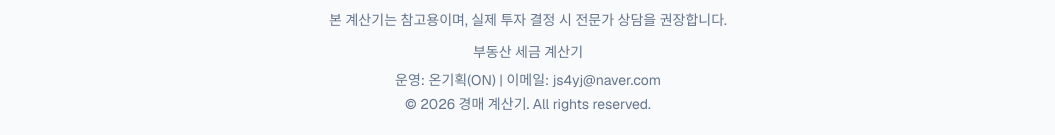
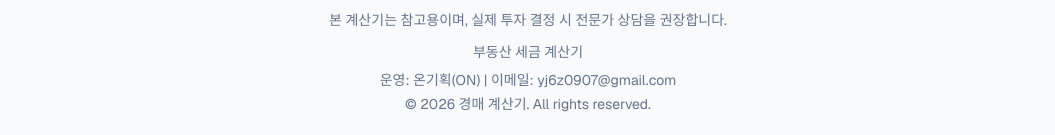
Before and after one commit to wellbeinginus-source/auction-calc, a Next.js app: page / in a window 1280 px wide. Shown: the part 1829-1964 px from the top of the page, without its empty margins (112-1167 px from the left). Built offline with nearby package versions, Linux system fonts and the light colour scheme.

Commit message:
fix: 공개 이메일 yj6z0907@gmail.com 통일

```diff
--- a/src/app/layout.tsx
+++ b/src/app/layout.tsx
@@ -124,7 +124,7 @@ export default function RootLayout({
               <a href="https://tax-calc-five.vercel.app" target="_blank" rel="noopener noreferrer" className="hover:text-foreground transition-colors">부동산 세금 계산기</a>
             </div>
             <p className="mt-2">
-              운영: 온기획(ON) | 이메일: js4yj@naver.com
+              운영: 온기획(ON) | 이메일: yj6z0907@gmail.com
             </p>
             <p className="mt-1">
               &copy; {new Date().getFullYear()} 경매 계산기. All rights reserved.
```
